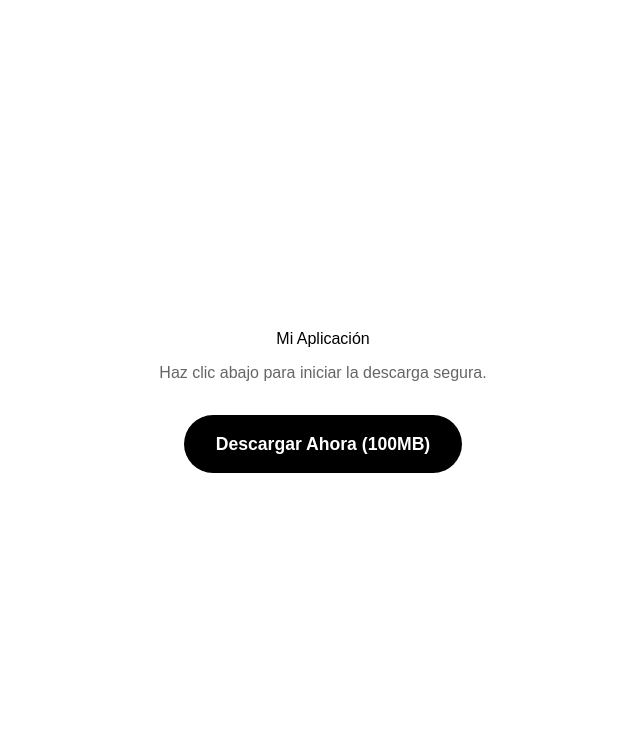
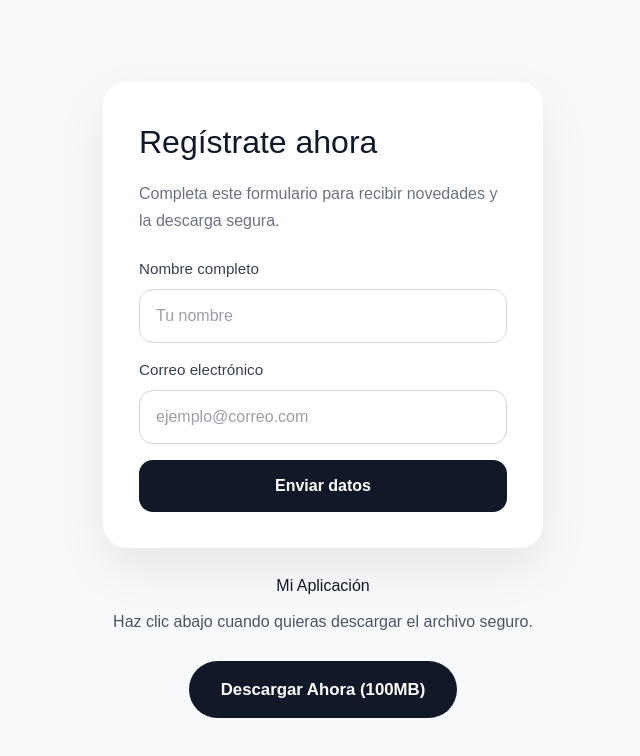
Before and after one commit to Puma736/ProyectApp, a Next.js app: page / in a window 1280 px wide. Shown: the top 756 px of the page, without its empty margins (317-957 px from the left). Built offline with nearby package versions, Linux system fonts and the light colour scheme.

Commit message:
actualizando configuracion y rutas

```diff
--- a/app/page.tsx
+++ b/app/page.tsx
@@ -5,34 +5,115 @@ export default function Home() {
       flexDirection: 'column',
       alignItems: 'center',
       justifyContent: 'center',
-      height: '100vh',
+      minHeight: '100vh',
+      padding: '20px',
       fontFamily: 'sans-serif',
-      backgroundColor: '#ffffff'
+      backgroundColor: '#f7f9fb'
     }}>
-      <h1 style={{ color: '#000000', marginBottom: '10px' }}>
-        Mi Aplicación
+      <div style={{
+        width: '100%',
+        maxWidth: '440px',
+        backgroundColor: '#ffffff',
+        borderRadius: '24px',
+        boxShadow: '0 20px 50px rgba(0,0,0,0.08)',
+        padding: '36px',
+        marginBottom: '26px'
+      }}>
+        <h1 style={{
+          margin: 0,
+          fontSize: '2rem',
+          color: '#111827',
+          marginBottom: '14px'
+        }}>
+          Regístrate ahora
         </h1>
-
-      <p style={{ color: '#666', marginBottom: '30px' }}>
-        Haz clic abajo para iniciar la descarga segura.
+        <p style={{
+          margin: 0,
+          color: '#6b7280',
+          lineHeight: '1.7',
+          marginBottom: '24px'
+        }}>
+          Completa este formulario para recibir novedades y la descarga segura.
         </p>
 
+        <form style={{ display: 'grid', gap: '16px' }}>
+          <label style={{ display: 'flex', flexDirection: 'column', gap: '8px', color: '#374151', fontSize: '0.95rem' }}>
+            Nombre completo
+            <input
+              type="text"
+              placeholder="Tu nombre"
+              style={{
+                width: '100%',
+                padding: '14px 16px',
+                borderRadius: '14px',
+                border: '1px solid #d1d5db',
+                outline: 'none',
+                fontSize: '1rem'
+              }}
+            />
+          </label>
+
+          <label style={{ display: 'flex', flexDirection: 'column', gap: '8px', color: '#374151', fontSize: '0.95rem' }}>
+            Correo electrónico
+            <input
+              type="email"
+              placeholder="ejemplo@correo.com"
+              style={{
+                width: '100%',
+                padding: '14px 16px',
+                borderRadius: '14px',
+                border: '1px solid #d1d5db',
+                outline: 'none',
+                fontSize: '1rem'
+              }}
+            />
+          </label>
+
+          <button
+            type="submit"
+            style={{
+              width: '100%',
+              padding: '14px 16px',
+              borderRadius: '14px',
+              border: 'none',
+              backgroundColor: '#111827',
+              color: '#ffffff',
+              fontSize: '1rem',
+              fontWeight: 'bold',
+              cursor: 'pointer'
+            }}
+          >
+            Enviar datos
+          </button>
+        </form>
+      </div>
+
+      <div style={{ textAlign: 'center', maxWidth: '440px', color: '#4b5563' }}>
+        <h2 style={{ margin: '0 0 10px', color: '#111827' }}>
+          Mi Aplicación
+        </h2>
+        <p style={{ margin: 0, lineHeight: '1.8' }}>
+          Haz clic abajo cuando quieras descargar el archivo seguro.
+        </p>
         <a
           href="https://google.com"
           target="_blank"
           rel="noopener noreferrer"
           style={{
+            display: 'inline-block',
+            marginTop: '24px',
             padding: '16px 32px',
-          backgroundColor: '#000000',
+            backgroundColor: '#111827',
             color: '#ffffff',
             borderRadius: '50px',
             textDecoration: 'none',
             fontWeight: 'bold',
-          fontSize: '1.1rem'
+            fontSize: '1.05rem'
           }}
         >
           Descargar Ahora (100MB)
         </a>
+      </div>
     </main>
   );
 }
```
Lines whose indentation alone changed are shown as unchanged.
